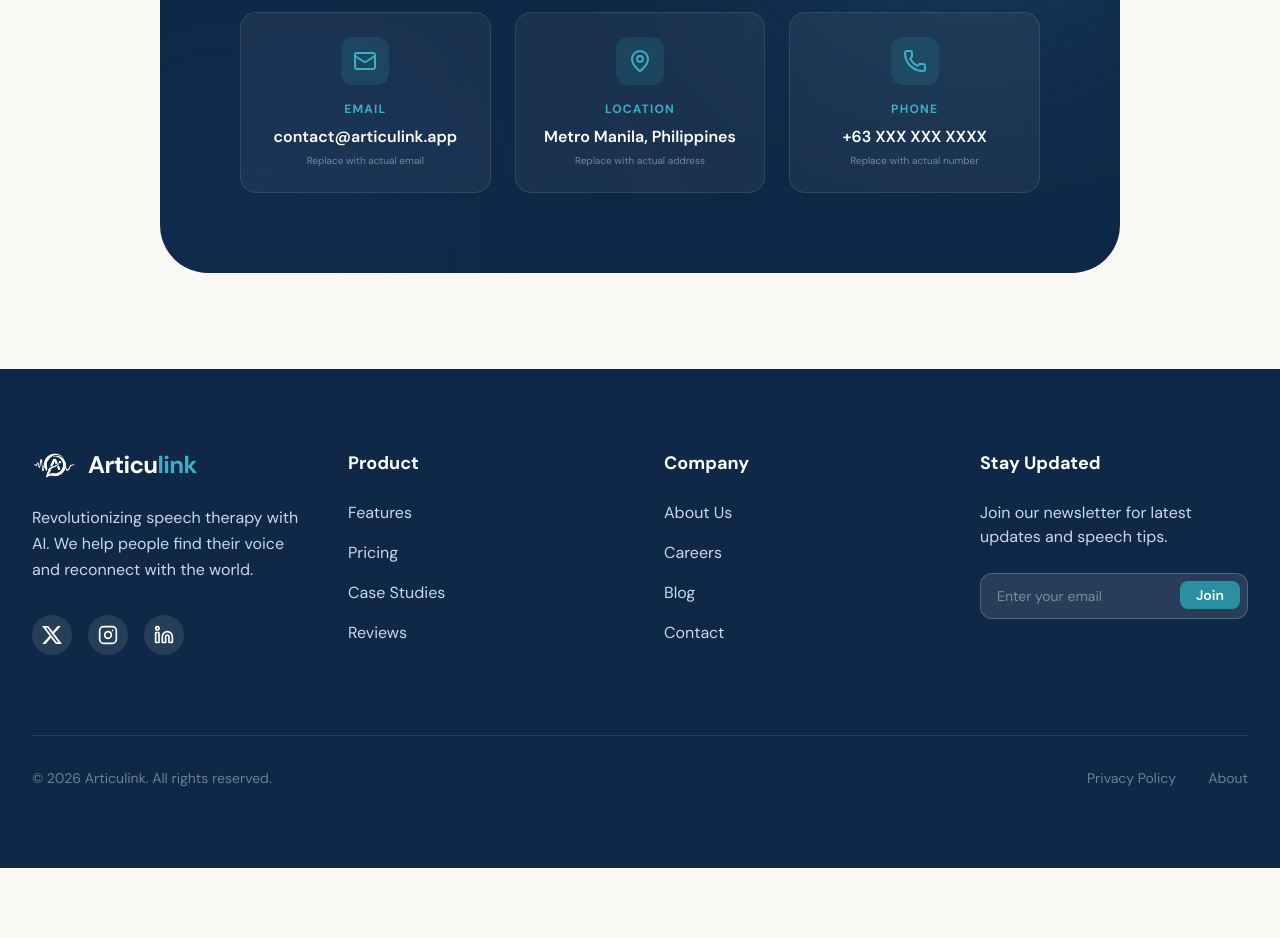
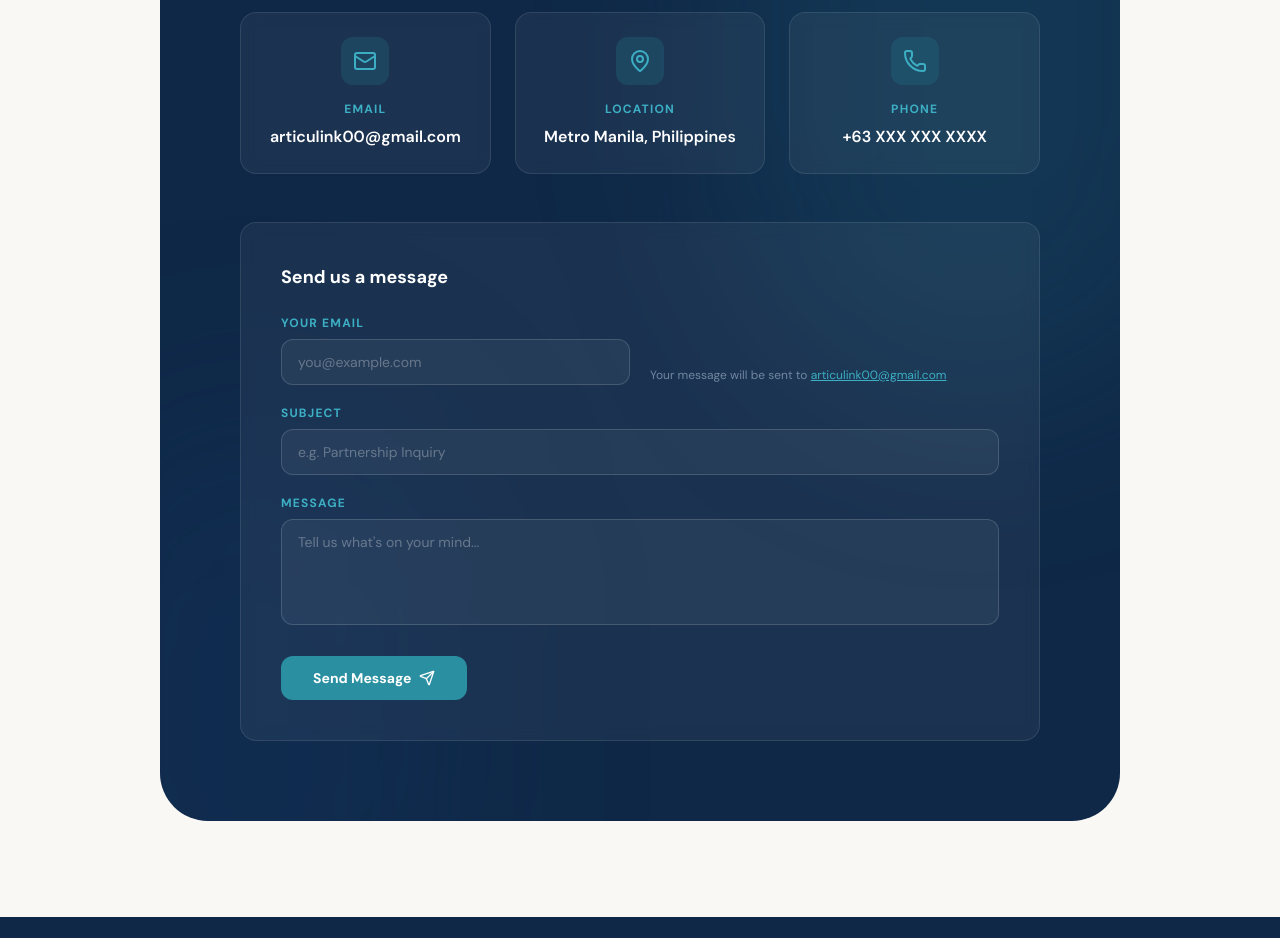
Before and after one commit to Eybri/articulink-ads, a Next.js app: page /about in a window 1280 px wide. Shown: the part 6620-7558 px from the top of the page. Before the commit the page ends 7488 px from the top, so only its background shows below. Built offline with nearby package versions, Linux system fonts and the light colour scheme.

Commit message:
contact me part with email

```diff
--- a/src/app/about/page.tsx
+++ b/src/app/about/page.tsx
@@ -29,6 +29,7 @@ import {
   FileText,
   Lock,
   Waves,
+  Send,
 } from "lucide-react";
 
 const C = {
@@ -47,6 +48,132 @@ const C = {
   orbBlue: "#C8D8EE",
   orbSand: "#E8E0D0",
 };
+
+/* ─── Contact Form (client-side only — wire to SMTP later) ─── */
+function ContactForm() {
+  const [email, setEmail] = React.useState("");
+  const [subject, setSubject] = React.useState("");
+  const [message, setMessage] = React.useState("");
+  const [sent, setSent] = React.useState(false);
+  const [sending, setSending] = React.useState(false);
+
+  const handleSubmit = async (e: React.FormEvent) => {
+    e.preventDefault();
+    if (!email.trim() || !subject.trim() || !message.trim()) return;
+
+    setSending(true);
+
+    // TODO: Replace with actual SMTP API call
+    // Example: await fetch("/api/contact", { method: "POST", body: JSON.stringify({ email, subject, message }) });
+    await new Promise((r) => setTimeout(r, 1200)); // simulate network delay
+
+    setSending(false);
+    setSent(true);
+    setEmail("");
+    setSubject("");
+    setMessage("");
+  };
+
+  if (sent) {
+    return (
+      <motion.div
+        initial={{ opacity: 0, y: 10 }}
+        animate={{ opacity: 1, y: 0 }}
+        className="bg-white/5 border border-white/10 rounded-2xl p-10 text-center backdrop-blur-sm"
+      >
+        <div
+          className="w-14 h-14 rounded-full flex items-center justify-center mx-auto mb-5"
+          style={{ backgroundColor: "rgba(42, 143, 160, 0.2)" }}
+        >
+          <Send className="w-6 h-6" style={{ color: C.tealLight }} />
+        </div>
+        <h3 className="text-xl font-bold text-white mb-2">Message Sent!</h3>
+        <p className="text-sm mb-6" style={{ color: C.orbBlue }}>
+          Thank you for reaching out. We&apos;ll get back to you at{" "}
+          <span className="text-white font-semibold">articulink00@gmail.com</span>.
+        </p>
+        <button
+          onClick={() => setSent(false)}
+          className="text-xs font-bold uppercase tracking-widest hover:opacity-70 transition-opacity"
+          style={{ color: C.tealLight }}
+        >
+          Send another message
+        </button>
+      </motion.div>
+    );
+  }
+
+  return (
+    <form
+      onSubmit={handleSubmit}
+      className="bg-white/5 border border-white/10 rounded-2xl p-8 md:p-10 backdrop-blur-sm"
+    >
+      <h3 className="text-lg font-bold text-white mb-6">Send us a message</h3>
+
+      <div className="grid sm:grid-cols-2 gap-5 mb-5">
+        <div>
+          <label className="block text-xs font-bold uppercase tracking-widest mb-2" style={{ color: C.tealLight }}>
+            Your Email
+          </label>
+          <input
+            type="email"
+            required
+            value={email}
+            onChange={(e) => setEmail(e.target.value)}
+            placeholder="you@example.com"
+            className="w-full bg-white/5 border border-white/15 rounded-xl px-4 py-3 text-sm text-white focus:outline-none focus:border-white/40 transition-colors placeholder:text-white/30"
+          />
+        </div>
+        <div className="flex items-end">
+          <p className="text-xs leading-relaxed" style={{ color: "rgba(200, 216, 238, 0.5)" }}>
+            Your message will be sent to{" "}
+            <a href="mailto:articulink00@gmail.com" className="underline" style={{ color: C.tealLight }}>
+              articulink00@gmail.com
+            </a>
+          </p>
+        </div>
+      </div>
+
+      <div className="mb-5">
+        <label className="block text-xs font-bold uppercase tracking-widest mb-2" style={{ color: C.tealLight }}>
+          Subject
+        </label>
+        <input
+          type="text"
+          required
+          value={subject}
+          onChange={(e) => setSubject(e.target.value)}
+          placeholder="e.g. Partnership Inquiry"
+          className="w-full bg-white/5 border border-white/15 rounded-xl px-4 py-3 text-sm text-white focus:outline-none focus:border-white/40 transition-colors placeholder:text-white/30"
+        />
+      </div>
+
+      <div className="mb-6">
+        <label className="block text-xs font-bold uppercase tracking-widest mb-2" style={{ color: C.tealLight }}>
+          Message
+        </label>
+        <textarea
+          required
+          rows={4}
+          value={message}
+          onChange={(e) => setMessage(e.target.value)}
+          placeholder="Tell us what's on your mind..."
+          className="w-full bg-white/5 border border-white/15 rounded-xl px-4 py-3 text-sm text-white focus:outline-none focus:border-white/40 transition-colors placeholder:text-white/30 resize-none"
+        />
+      </div>
+
+      <button
+        type="submit"
+        disabled={sending}
+        className="inline-flex items-center gap-2 text-white px-8 py-3 rounded-xl font-bold text-sm transition-all hover:opacity-90 disabled:opacity-50"
+        style={{ backgroundColor: C.teal }}
+      >
+        {sending ? "Sending..." : "Send Message"}
+        <Send className="w-4 h-4" />
+      </button>
+    </form>
+  );
+}
 
 export default function About() {
   const [iconIndex, setIconIndex] = React.useState(0);
@@ -821,26 +948,26 @@ export default function About() {
                 </p>
               </div>
 
-              {/* PLACEHOLDER — Replace with actual contact details */}
-              <div className="grid sm:grid-cols-3 gap-6">
+              {/* Contact Info Cards */}
+              <div className="grid sm:grid-cols-3 gap-6 mb-12">
                 {[
                   {
                     icon: Mail,
                     label: "Email",
-                    value: "contact@articulink.app",
-                    sub: "Replace with actual email",
+                    value: "articulink00@gmail.com",
+                    href: "mailto:articulink00@gmail.com",
                   },
                   {
                     icon: MapPin,
                     label: "Location",
                     value: "Metro Manila, Philippines",
-                    sub: "Replace with actual address",
+                    href: undefined,
                   },
                   {
                     icon: Phone,
                     label: "Phone",
                     value: "+63 XXX XXX XXXX",
-                    sub: "Replace with actual number",
+                    href: undefined,
                   },
                 ].map((item, i) => (
                   <div
@@ -856,11 +983,19 @@ export default function About() {
                     <p className="text-xs font-bold uppercase tracking-widest mb-2" style={{ color: C.tealLight }}>
                       {item.label}
                     </p>
-                    <p className="text-white font-semibold mb-1">{item.value}</p>
-                    <p className="text-[10px] opacity-40 text-white">{item.sub}</p>
+                    {item.href ? (
+                      <a href={item.href} className="text-white font-semibold hover:underline transition-colors">
+                        {item.value}
+                      </a>
+                    ) : (
+                      <p className="text-white font-semibold">{item.value}</p>
+                    )}
                   </div>
                 ))}
               </div>
+
+              {/* Contact Form — TODO: wire up to SMTP backend */}
+              <ContactForm />
             </div>
           </div>
         </div>
```
